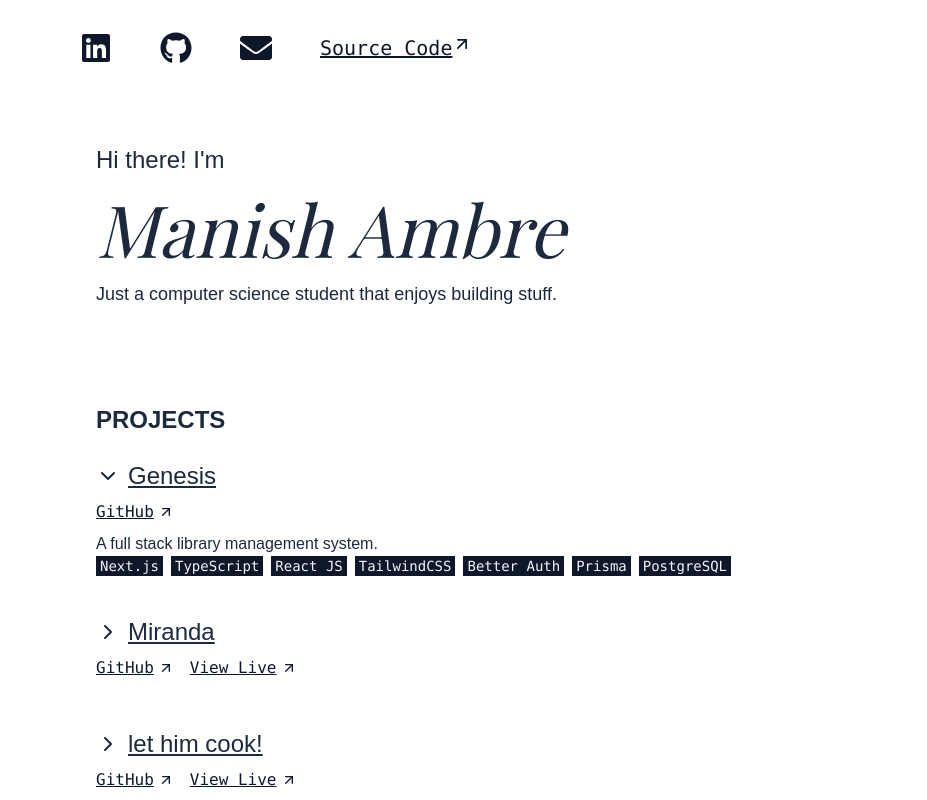
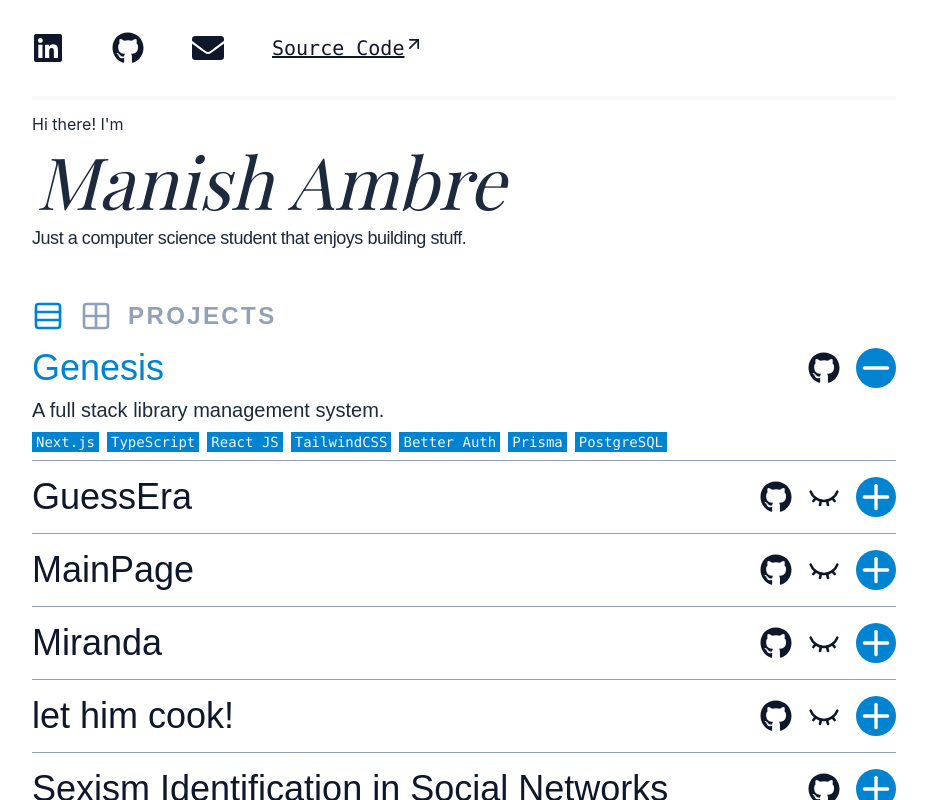
Before and after one commit to manishambre5/manishambre5.github.io, a React (Vite) app: page / in a window 1280 px wide. Both pictures are taken after a click on the element "Genesis". Shown: the top 800 px of the page, without its empty margins (176-1103 px from the left). Built offline with nearby package versions, Linux system fonts and the light colour scheme; a web font is replaced by a local one.

Commit message:
UI enhancements

```diff
--- a/src/App.tsx
+++ b/src/App.tsx
@@ -6,7 +6,7 @@ import { Nav } from './components/Nav'
 function App() {
 
   return (
-    <div className='flex flex-col gap-4 lg:mx-64 sm:mx-32'>
+    <div className='flex flex-col gap-4 xl:mx-48 lg:mx-16'>
       <Nav />
       <Hero />
       <MainContent />
--- a/src/assets/projects.ts
+++ b/src/assets/projects.ts
@@ -13,6 +13,20 @@ const projects: Project[] = [
         techstack: ["Next.js", "TypeScript", "React JS","TailwindCSS","Better Auth", "Prisma", "PostgreSQL"],
         github: "https://github.com/manishambre5/genesis",
         viewlive: ""
+    },
+    {
+        title: "GuessEra",
+        subtitle: "A history game in which players try to guess the year of a historical event. Idea inspired by GeoGuessr.",
+        techstack: ["TypeScript", "React", "TailwindCSS"],
+        github: "https://github.com/manishambre5/guessera",
+        viewlive: "https://manishambre5.github.io/guessera/"
+    },
+    {
+        title: "MainPage",
+        subtitle: "A modern redesign of the Wikipedia main page.",
+        techstack: ["TypeScript","React","TailwindCSS","Wikipedia REST API"],
+        github: "https://github.com/manishambre5/genesis",
+        viewlive: "https://manishambre5.github.io/main-page/"
     },
     {
         title: "Miranda",
--- a/src/components/Hero.tsx
+++ b/src/components/Hero.tsx
@@ -1,10 +1,10 @@
 export const Hero = () => {
   return (
     <div className="mx-4 bg-white flex flex-col sm:justify-center py-4 sm:gap-4 cursor-default">
-        <header className="flex flex-col gap-4 pt-32 pb-12">
+        <header className="flex flex-col gap-2 pt-24 pb-2">
             <h2 className="">Hi there! I'm</h2>
-            <h1 className="font-heading italic text-5xl md:text-7xl">Manish Ambre</h1>
-            <p className="text-lg font-primary">Just a computer science student that enjoys building stuff.</p>
+            <h1 className="font-heading italic text-5xl md:text-7xl pl-1">Manish Ambre</h1>
+            <p className="text-lg font-primary tracking-tight">Just a computer science student that enjoys building stuff.</p>
         </header>
     </div>
   )
--- a/src/components/MainContent.tsx
+++ b/src/components/MainContent.tsx
@@ -1,49 +1,84 @@
-import { LuChevronRight, LuArrowUpRight } from 'react-icons/lu';
+import { LuEye, LuPlus, LuMinus, LuEyeClosed, LuList, LuGrid2X2, LuRows3 } from 'react-icons/lu';
 import projects from '../assets/projects';
 import { useState } from 'react';
+import { FaGithub } from 'react-icons/fa';
+
+type ViewMode = "list" | "grid";
 
 export const MainContent = () => {
     const [openIndex, setOpenIndex] = useState<number | null>(null);
+    const [view, setView] = useState<ViewMode>("list");
 
   return (
-    <div className="mx-4 flex flex-col gap-2 py-4 cursor-default font-primary">
-        <h2 className='uppercase text-slate-800 font-semibold'>Projects</h2>
-        <div className='flex flex-col gap-2'>
+    <div className="mx-4 flex flex-col gap-2 py-2 cursor-default font-primary">
+        <header className='flex items-center gap-4 text-slate-400'>
+
+            {/* Layout view toggle */}
+            <div className="flex gap-4 items-center justify-center" onClick={() => setView(prev => (prev === "list" ? "grid" : "list"))}>
+                <LuRows3
+                    className={`transition-all duration-300 size-8 ${ view === "list" ? "text-sky-600" : "hover:text-sky-600" }`}
+                />
+                <LuGrid2X2
+                    className={`transition-all duration-300 size-8 ${ view === "grid" ? "text-sky-600" : "hover:text-sky-600" }`}
+                />
+            </div>
+
+            <h2 className='text-2xl uppercase font-semibold tracking-widest'>Projects</h2>
+
+        </header>
+
+        {view === "list" ? (
+            <main className='flex flex-col gap-2'>
             {projects.map((project, index) => (
-            <article key={index} className="flex flex-col gap-2 py-4">
-                <h2 className="text-2xl underline hover:text-sky-600 cursor-pointer flex gap-2 items-center w-fit" onClick={() =>
-                    setOpenIndex(openIndex === index ? null : index)
-                    }><LuChevronRight
-                    className={`shrink-0 transition-transform duration-300 ${
-                    openIndex === index ? "rotate-90" : ""
-                    }`}/>{project.title}
+                <article key={index} className="flex flex-col gap-2 py-2 border-b border-slate-400">
+
+                    {/* Accordion trigger */}
+                    <div className="text-4xl flex gap-2 justify-between items-start w-full">
+                        <h2
+                        className={`hover:text-sky-600 cursor-pointer max-w-4/5 ${openIndex === index ? "text-sky-600" : "text-slate-900"}`}
+                        onClick={() => setOpenIndex(openIndex === index ? null : index)}>
+                            {project.title}
                         </h2>
-
-                <section className="flex gap-4">
+                        <div className='flex gap-4 items-center'>
                             {project.github && (
                                 <a className="inline-flex items-center gap-1" href={project.github}>
-                    GitHub <LuArrowUpRight />
+                                <FaGithub className='w-8 h-8' />
                                 </a>
                             )}
                             {project.viewlive && (
-                    <a className="inline-flex items-center gap-1" href={project.viewlive}>
-                    View Live <LuArrowUpRight />
+                                <a className="relative size-8 inline-flex items-center gap-1" href={project.viewlive}>
+                                    <LuEye className='absolute animate-eye-close size-full' />
+                                    <LuEyeClosed className='absolute animate-eye-open size-full' />
                                 </a>
                             )}
-                </section>
+                            <div className="relative w-10 h-10 text-white bg-sky-600 flex items-center justify-center rounded-full" onClick={() => setOpenIndex(openIndex === index ? null : index)}>
+                                <LuPlus
+                                    className={`absolute transition-all duration-300 size-full ${
+                                    openIndex === index ? "opacity-0 -rotate-90" : "opacity-100"
+                                    }`}
+                                />
+                                <LuMinus
+                                    className={`absolute transition-all duration-300 size-full ${
+                                    openIndex === index ? "opacity-100" : "opacity-0 rotate-90"
+                                    }`}
+                                />
+                            </div>
+                        </div>
+                    </div>
 
+                    {/* Accordion content */}
                     <div
-                className={`overflow-hidden transition-all duration-300 ${
+                    className={`space-y-2 overflow-hidden transition-all duration-300 ${
                         openIndex === index ? "max-h-40 opacity-100" : "max-h-0 opacity-0"
                     }`}
                     >
-                <h3>{project.subtitle}</h3>
+                        <h3 className='text-xl'>{project.subtitle}</h3>
 
                         <ul className="flex gap-2 flex-wrap">
                             {project.techstack.map((tech, i) => (
                             <li
                                 key={i}
-                        className="bg-slate-900 text-slate-100 px-1 text-sm font-mono"
+                                className="bg-sky-600 text-slate-100 px-1 text-sm font-mono"
                             >
                                 {tech}
                             </li>
@@ -52,7 +87,61 @@ export const MainContent = () => {
                     </div>
                 </article>
             ))}
+            </main>
+
+
+        ) : (
+
+
+            <main className='grid grid-cols-2 md:grid-cols-3 gap-2'>
+                {projects.map((project, index) => (
+                <article key={index} className={`flex flex-col items-center justify-center gap-2 p-2 border-2 md:border-4 border-slate-100 rounded-sm aspect-square size-full`}>
+
+                    {/* Accordion trigger */}
+                    <div className={`flex w-full gap-2 ${openIndex === index ? "text-xl justify-between items-center" : "text-xl lg:text-4xl sm:text-3xl justify-center items-center size-full flex-col"}`}>
+                        <h2
+                        className={`hover:text-sky-600 cursor-pointer max-w-4/5 ${openIndex === index ? "text-sky-600" : "text-center text-slate-900"}`}
+                        onClick={() => setOpenIndex(openIndex === index ? null : index)}>
+                            {project.title}
+                        </h2>
+                        <div className='flex gap-4'>
+                            {project.github && (
+                                <a className="inline-flex items-center gap-1" href={project.github}>
+                                <FaGithub className='w-6 h-6' />
+                                </a>
+                            )}
+                            {project.viewlive && (
+                                <a className="relative size-6 inline-flex items-center gap-1" href={project.viewlive}>
+                                    <LuEye className='absolute animate-eye-close size-full' />
+                                    <LuEyeClosed className='absolute animate-eye-open size-full' />
+                                </a>
+                            )}
                         </div>
                     </div>
-  )
+
+                    {/* Accordion content */}
+                    <div
+                    className={`space-y-2 overflow-hidden ${
+                        openIndex === index ? "max-h-1/2 opacity-100 overflow-y-scroll" : "max-h-0 opacity-0"
+                    }`}
+                    >
+                        <h3 className='text-sm'>{project.subtitle}</h3>
+
+                        <ul className="flex gap-2 flex-wrap">
+                            {project.techstack.map((tech, i) => (
+                            <li
+                                key={i}
+                                className="bg-sky-600 text-slate-100 px-1 text-sm font-mono"
+                            >
+                                {tech}
+                            </li>
+                            ))}
+                        </ul>
+                    </div>
+                </article>
+            ))}
+            </main>
+        )}
+    </div>
+  );
 }
--- a/src/components/Nav.tsx
+++ b/src/components/Nav.tsx
@@ -3,7 +3,7 @@ import { LuArrowUpRight } from "react-icons/lu";
 
 export const Nav = () => {
   return (
-    <nav className="flex items-center sm:justify-start justify-around gap-2 sm:gap-12 w-full py-6 sm:py-8 fixed bg-white">
+    <nav className="flex items-center sm:justify-start sm:mx-4 justify-around gap-2 sm:gap-12 py-6 sm:py-8 fixed bg-white z-10 border-b-4 border-slate-50 top-0 left-0 right-0 lg:left-16 lg:right-16 xl:left-48 xl:right-48">
         <a href='https://www.linkedin.com/in/manishambre5/'><FaLinkedin className='w-8 h-8' /></a>
         <a href='https://github.com/manishambre5'><FaGithub className='w-8 h-8' /></a>
         <a href='mailto:manishambre5@gmail.com'><FaEnvelope className='w-8 h-8' /></a>
--- a/src/index.css
+++ b/src/index.css
@@ -7,10 +7,18 @@
 @theme {
   --font-heading: "Playfair Display", serif;
   --font-primary: "Google Sans Flex", sans-serif;
-}
 
-h2 {
-  @apply font-primary text-2xl;
+  @keyframes close-eye {
+    0%, 80% { opacity: 1; }
+    85%, 100% { opacity: 0; }
+  }
+  @keyframes open-eye {
+    0%, 15% { opacity: 1; }
+    20%, 100% { opacity: 0; }
+  }
+
+  --animate-eye-open: open-eye 4s infinite;
+  --animate-eye-close: close-eye 4s infinite reverse;
 }
 
 a {
```
Lines whose indentation alone changed are shown as unchanged.
